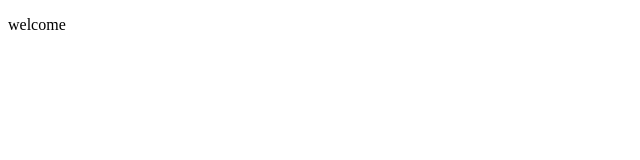
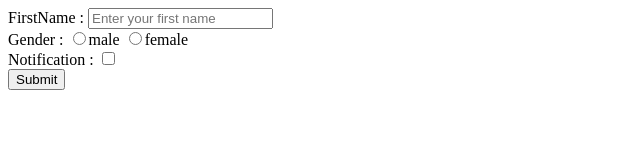
Before and after one commit to 47karimasif/hmtl, a plain HTML site: page index.html in a window 1280 px wide. Shown: the whole page, without its empty margins (0-640 px from the left). Drawn offline with Linux system fonts and the light colour scheme.

Commit message:
made changes into repo

```diff
--- a/index.html
+++ b/index.html
@@ -7,6 +7,79 @@
     <title>Index</title>
   </head>
   <body>
-    <p>welcome</p>
+    <!-- <div>
+      <h1>Asif</h1>
+      <h2>Asif</h2>
+      <h3>Asif</h3>
+      <h4>Asif</h4>
+      <h5>Asif</h5>
+    </div>
+    <p>My name is asif karim</p>
+    <span>Welcome to session</span> <br /><span>Welcome to session2</span>
+    <br />
+    <a href="https://google.com" target="__blank">
+      THis is the link to google</a
+    >
+    <br />
+    <img
+      src="https://upload.wikimedia.org/wikipedia/commons/thumb/b/b6/Image_created_with_a_mobile_phone.png/330px-Image_created_with_a_mobile_phone.png"
+      alt="Icon"
+    />
+    <ul>
+      <li>Asif</li>
+      <li>Asif2</li>
+      <li>Asif3</li>
+    </ul>
+    <ol>
+      <li>Asif</li>
+      <li>Asif2</li>
+      <li>Asif3</li>
+    </ol> -->
+
+    <!-- <table>
+      <tr>
+        <th>name</th>
+        <th>Age</th>
+        <th>University</th>
+      </tr>
+      <tr>
+        <td>Asif</td>
+        <td>22</td>
+        <td>srm</td>
+      </tr>
+      <tr>
+        <td>Asif</td>
+        <td>22</td>
+        <td>srm</td>
+      </tr>
+      <tr>
+        <td>Asif</td>
+        <td>22</td>
+        <td>srm</td>
+      </tr>
+      <tr>
+        <td>Asif</td>
+        <td>22</td>
+        <td>srm</td>
+      </tr>
+    </table> -->
+
+    <form action="">
+      <label
+        >FirstName :
+        <input type="text" name="name" placeholder="Enter your first name"
+      /></label>
+      <br />
+      <label
+        >Gender : <input type="radio" name="male" value="male" />male
+        <input type="radio" name="female" value="female" />female</label
+      >
+      <br />
+      <label
+        >Notification : <input type="checkbox" name="notification"
+      /></label>
+      <br />
+      <button type="submit">Submit</button>
+    </form>
   </body>
 </html>
```
